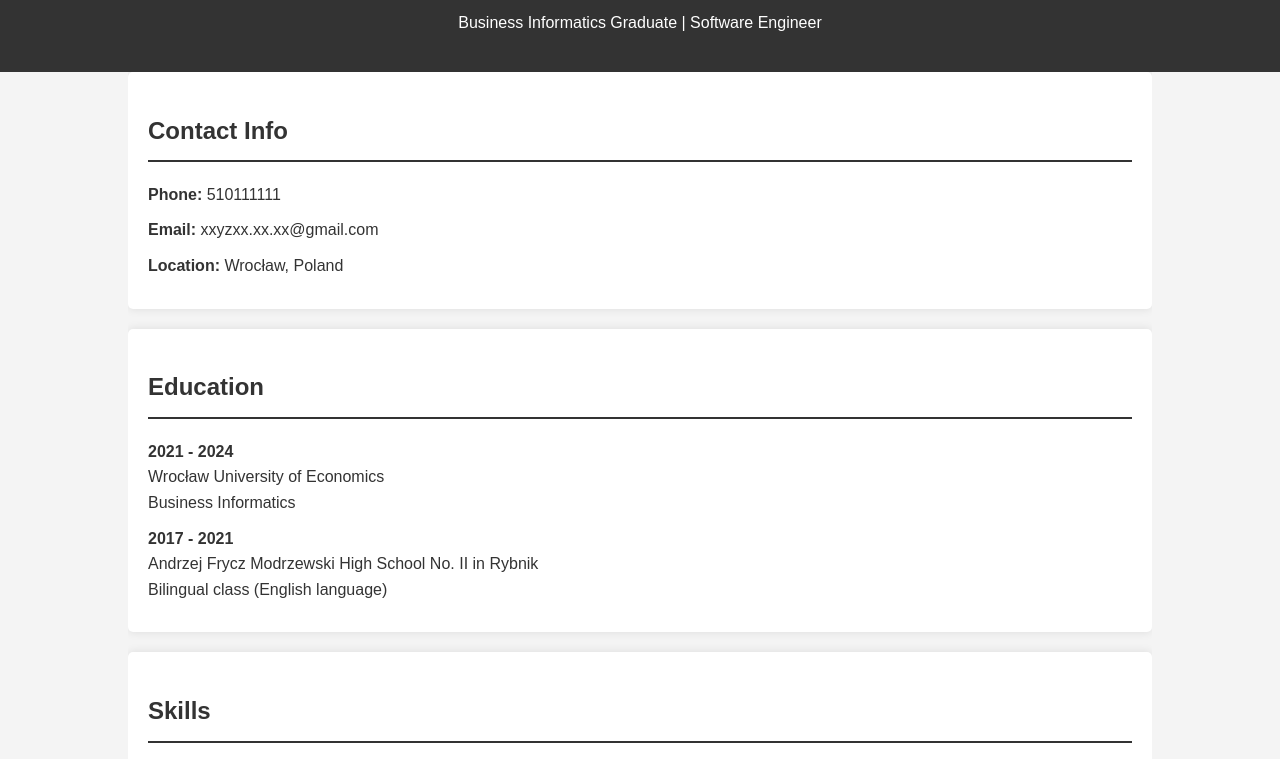
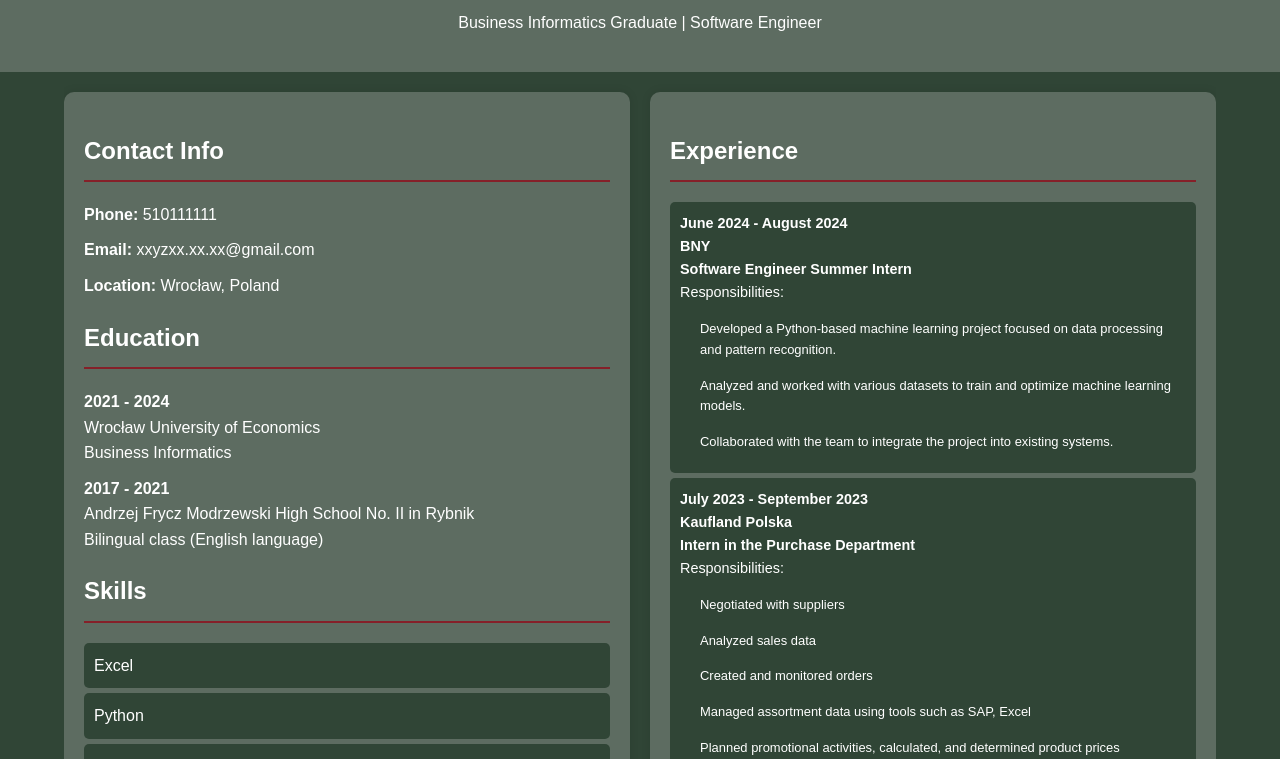
Before and after one commit to sitkokm/szkolenie, a plain HTML site: page index.html in a window 1280 px wide. Shown: the part 90-849 px from the top of the page. Drawn offline with Linux system fonts and the light colour scheme.

Commit message:
Update index.html

```diff
--- a/index.html
+++ b/index.html
@@ -10,11 +10,11 @@
             line-height: 1.6;
             margin: 0;
             padding: 0;
-            background-color: #f4f4f4;
-            color: #333;
+            background-color: #304536; /* Ciemnozielone tło */
+            color: #fff; /* Biały tekst */
         }
         header {
-            background: #333;
+            background: #5D6C61; /* Średniozielony nagłówek */
             color: #fff;
             padding: 20px 0;
             text-align: center;
@@ -24,24 +24,28 @@
             font-size: 2.5em;
         }
         .container {
-            width: 80%;
+            width: 90%;
+            max-width: 1200px;
             margin: auto;
             overflow: hidden;
-        }
-        section {
+            display: flex;
+            flex-wrap: wrap;
+            gap: 20px;
             padding: 20px 0;
         }
+        .column {
+            flex: 1;
+            min-width: 300px;
+            background: #5D6C61; /* Średniozielone tło dla kolumn */
+            padding: 20px;
+            border-radius: 10px;
+            box-shadow: 0 0 10px rgba(0, 0, 0, 0.1);
+        }
         section h2 {
-            color: #333;
-            border-bottom: 2px solid #333;
+            color: #fff;
+            border-bottom: 2px solid #852029; /* Czerwony akcent */
             padding-bottom: 10px;
-        }
-        .contact-info, .education, .skills, .languages, .experience {
-            background: #fff;
-            padding: 20px;
             margin-bottom: 20px;
-            border-radius: 5px;
-            box-shadow: 0 0 10px rgba(0, 0, 0, 0.1);
         }
         .contact-info p, .education p, .skills ul, .languages ul, .experience ul {
             margin: 0;
@@ -55,17 +59,36 @@
             padding-left: 0;
         }
         .skills ul li, .languages ul li, .experience ul li {
-            background: #f4f4f4;
+            background: #304536; /* Ciemnozielone tło dla list */
             margin: 5px 0;
             padding: 10px;
             border-radius: 5px;
         }
+        .experience ul li {
+            font-size: 0.9em; /* Zmniejszona czcionka dla doświadczenia */
+        }
+        .experience ul li ul {
+            margin-top: 10px;
+            padding-left: 20px;
+        }
+        .experience ul li ul li {
+            background: none;
+            padding: 5px 0;
+        }
         footer {
-            background: #333;
+            background: #5D6C61; /* Średniozielony stopka */
             color: #fff;
             text-align: center;
             padding: 10px 0;
             margin-top: 20px;
+        }
+        @media (max-width: 768px) {
+            .container {
+                flex-direction: column;
+            }
+            .column {
+                width: 100%;
+            }
         }
     </style>
 </head>
@@ -76,6 +99,7 @@
     </header>
 
     <div class="container">
+        <div class="column">
             <section id="contact" class="contact-info">
                 <h2>Contact Info</h2>
                 <p><strong>Phone:</strong> 510111111</p>
@@ -110,7 +134,9 @@
                     <li>Russian A1</li>
                 </ul>
             </section>
+        </div>
 
+        <div class="column">
             <section id="experience" class="experience">
                 <h2>Experience</h2>
                 <ul>
@@ -180,6 +206,7 @@
                 </ul>
             </section>
         </div>
+    </div>
 
     <footer>
         <p>&copy; 2024 Katarzyna Sitko. All rights reserved.</p>
```
Lines whose indentation alone changed are shown as unchanged.
